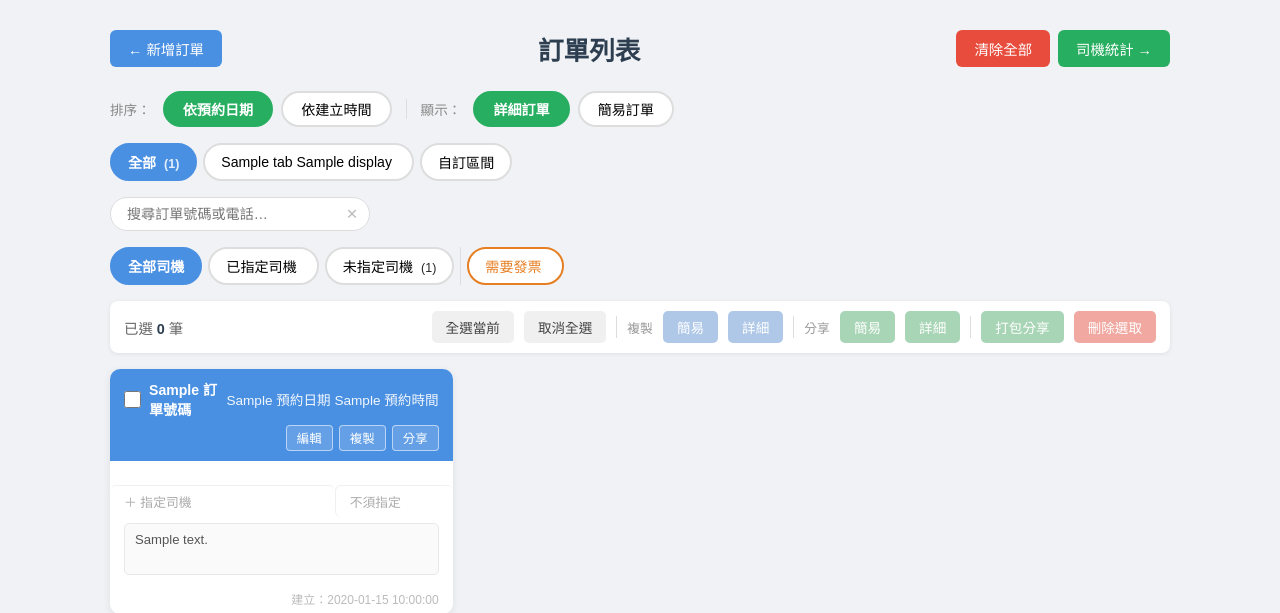
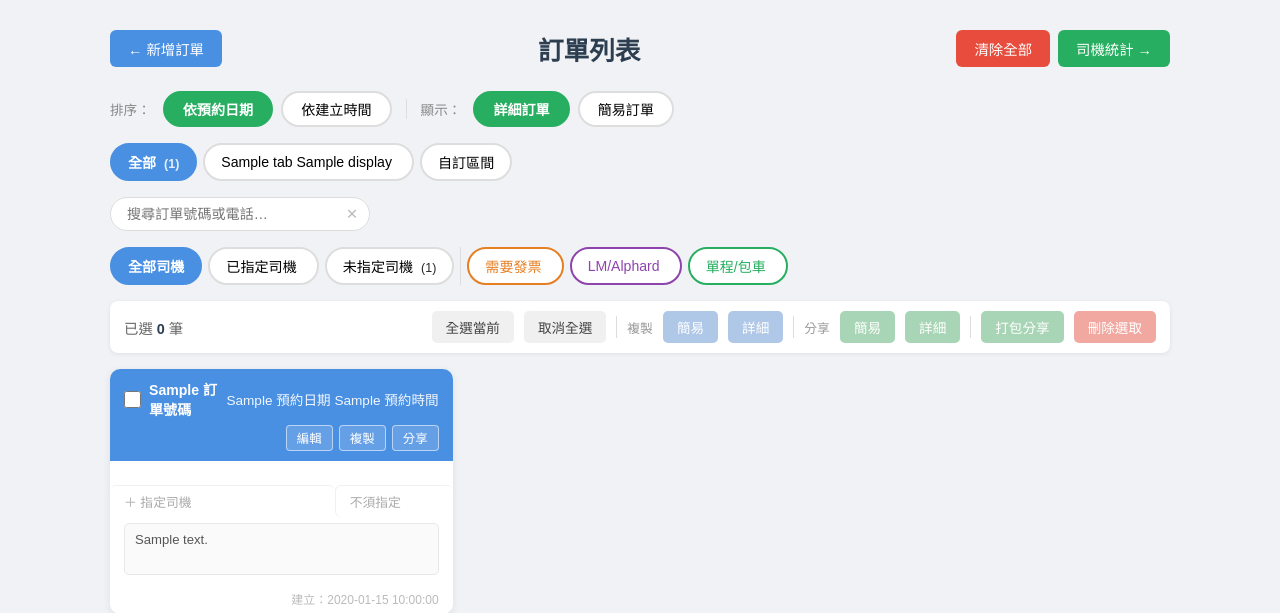
Before and after one commit to CKL141189/order, a Flask app: template templates/orders.html in a window 1280 px wide. Shown: the top 613 px of the page. Run offline with Flask 3, Linux system fonts and the light colour scheme; the template is opened without the code that fills it: most values are stand-ins (such as "Sample title", 1, 10 or a date in 2020); some libraries are stand-ins or nearby versions.

Commit message:
Add LM/Alphard and 單程/包車 filter buttons
- LM/Alphard (purple): filters orders where 接送車型 contains LM, 阿法, or alphard (case-insensitive)
- 單程/包車 (green): filters orders where 服務項目 contains 單程 or 包車
- Both are independent toggles with count display, work alongside existing filters

Co-Authored-By: Claude Sonnet 4.6 <noreply@anthropic.com>

```diff
--- a/templates/orders.html
+++ b/templates/orders.html
@@ -371,6 +371,12 @@ button { padding: 9px 22px; border: none; border-radius: 6px; cursor: pointer; f
     <button class="tab-btn" id="invoiceFilterBtn" onclick="toggleInvoiceFilter(this)" style="border-color:#e67e22;color:#e67e22;">
       需要發票 <span class="tab-count" id="cnt-invoice"></span>
     </button>
+    <button class="tab-btn" id="luxuryFilterBtn" onclick="toggleLuxuryFilter(this)" style="border-color:#8e44ad;color:#8e44ad;">
+      LM/Alphard <span class="tab-count" id="cnt-luxury"></span>
+    </button>
+    <button class="tab-btn" id="svcFilterBtn" onclick="toggleSvcFilter(this)" style="border-color:#27ae60;color:#27ae60;">
+      單程/包車 <span class="tab-count" id="cnt-svc"></span>
+    </button>
   </div>
 
   <!-- Toolbar -->
@@ -396,7 +402,9 @@ button { padding: 9px 22px; border: none; border-radius: 6px; cursor: pointer; f
     {% for order in orders %}
     {% set service = order.get("服務項目", "") %}
     {% set _note = order.get('備註', '') %}{% set _has_inv = '統一發票' in _note or '統編' in _note or '統一編號' in _note or '發票' in _note %}
-    <div class="order-card" data-tab="{{ order._tab }}" data-date="{{ order.get('預約日期', '') }}" data-has-driver="{{ 'yes' if drivers.get(order._id | string) else 'no' }}" data-has-invoice="{{ 'yes' if _has_inv else 'no' }}" data-id="{{ order._id }}" data-search="{{ order.get('訂單號碼', '') }} {{ order.get('聯絡電話', '') }}" data-orig-idx="{{ loop.index0 }}" data-created="{{ order.get('created_at', '') }}" onclick="toggleCard(this, event)">
+    {% set _car = order.get('接送車型', '') | lower %}{% set _has_lux = 'lm' in _car or '阿法' in _car or 'alphard' in _car %}
+    {% set _svc = order.get('服務項目', '') %}{% set _has_svc = '單程' in _svc or '包車' in _svc %}
+    <div class="order-card" data-tab="{{ order._tab }}" data-date="{{ order.get('預約日期', '') }}" data-has-driver="{{ 'yes' if drivers.get(order._id | string) else 'no' }}" data-has-invoice="{{ 'yes' if _has_inv else 'no' }}" data-has-luxury="{{ 'yes' if _has_lux else 'no' }}" data-has-special-svc="{{ 'yes' if _has_svc else 'no' }}" data-id="{{ order._id }}" data-search="{{ order.get('訂單號碼', '') }} {{ order.get('聯絡電話', '') }}" data-orig-idx="{{ loop.index0 }}" data-created="{{ order.get('created_at', '') }}" onclick="toggleCard(this, event)">
       <div class="card-header">
         <div class="card-header-main">
           <input type="checkbox" class="card-checkbox" onchange="onCheckChange()" onclick="event.stopPropagation()">
@@ -492,6 +500,8 @@ let currentTab = "all";
 let currentDriverFilter = "all";
 let currentView = "detailed";
 let currentInvoiceFilter = false;
+let currentLuxuryFilter = false;
+let currentSvcFilter = false;
 let dateRangeFrom = null;
 let dateRangeTo = null;
 
@@ -928,8 +938,10 @@ function applyFilters() {
       (currentDriverFilter === "assigned" && card.dataset.hasDriver === "yes") ||
       (currentDriverFilter === "unassigned" && card.dataset.hasDriver === "no");
     const invoiceMatch = !currentInvoiceFilter || card.dataset.hasInvoice === "yes";
+    const luxuryMatch = !currentLuxuryFilter || card.dataset.hasLuxury === "yes";
+    const svcMatch = !currentSvcFilter || card.dataset.hasSpecialSvc === "yes";
     const searchMatch = !searchTerm || card.dataset.search.toLowerCase().includes(searchTerm);
-    card.classList.toggle("hidden", !(tabMatch && driverMatch && invoiceMatch && searchMatch));
+    card.classList.toggle("hidden", !(tabMatch && driverMatch && invoiceMatch && luxuryMatch && svcMatch && searchMatch));
   });
   updateSelCount();
   updateCounts();
@@ -971,6 +983,22 @@ function toggleInvoiceFilter(btn) {
   applyFilters();
 }
 
+function toggleLuxuryFilter(btn) {
+  currentLuxuryFilter = !currentLuxuryFilter;
+  btn.style.background = currentLuxuryFilter ? "#8e44ad" : "";
+  btn.style.color = currentLuxuryFilter ? "#fff" : "#8e44ad";
+  btn.style.borderColor = "#8e44ad";
+  applyFilters();
+}
+
+function toggleSvcFilter(btn) {
+  currentSvcFilter = !currentSvcFilter;
+  btn.style.background = currentSvcFilter ? "#27ae60" : "";
+  btn.style.color = currentSvcFilter ? "#fff" : "#27ae60";
+  btn.style.borderColor = "#27ae60";
+  applyFilters();
+}
+
 function updateCounts() {
   const all = document.querySelectorAll(".order-card");
   document.getElementById("cnt-all").textContent = `(${all.length})`;
@@ -993,12 +1021,18 @@ function updateCounts() {
   const assignedCount = tabCards.filter(c => c.dataset.hasDriver === "yes").length;
   const unassignedCount = tabCards.filter(c => c.dataset.hasDriver === "no").length;
   const invoiceCount = tabCards.filter(c => c.dataset.hasInvoice === "yes").length;
+  const luxuryCount = tabCards.filter(c => c.dataset.hasLuxury === "yes").length;
+  const svcCount = tabCards.filter(c => c.dataset.hasSpecialSvc === "yes").length;
   const cntAssigned = document.getElementById("cnt-assigned");
   const cntUnassigned = document.getElementById("cnt-unassigned");
-  const cntInvoice = document.getElementById("cnt-invoice");
   if (cntAssigned) cntAssigned.textContent = assignedCount ? `(${assignedCount})` : "";
   if (cntUnassigned) cntUnassigned.textContent = unassignedCount ? `(${unassignedCount})` : "";
+  const cntInvoice = document.getElementById("cnt-invoice");
   if (cntInvoice) cntInvoice.textContent = invoiceCount ? `(${invoiceCount})` : "";
+  const cntLux = document.getElementById("cnt-luxury");
+  if (cntLux) cntLux.textContent = luxuryCount ? `(${luxuryCount})` : "";
+  const cntSvc = document.getElementById("cnt-svc");
+  if (cntSvc) cntSvc.textContent = svcCount ? `(${svcCount})` : "";
 }
 
 function toggleCard(card, event) {
```
